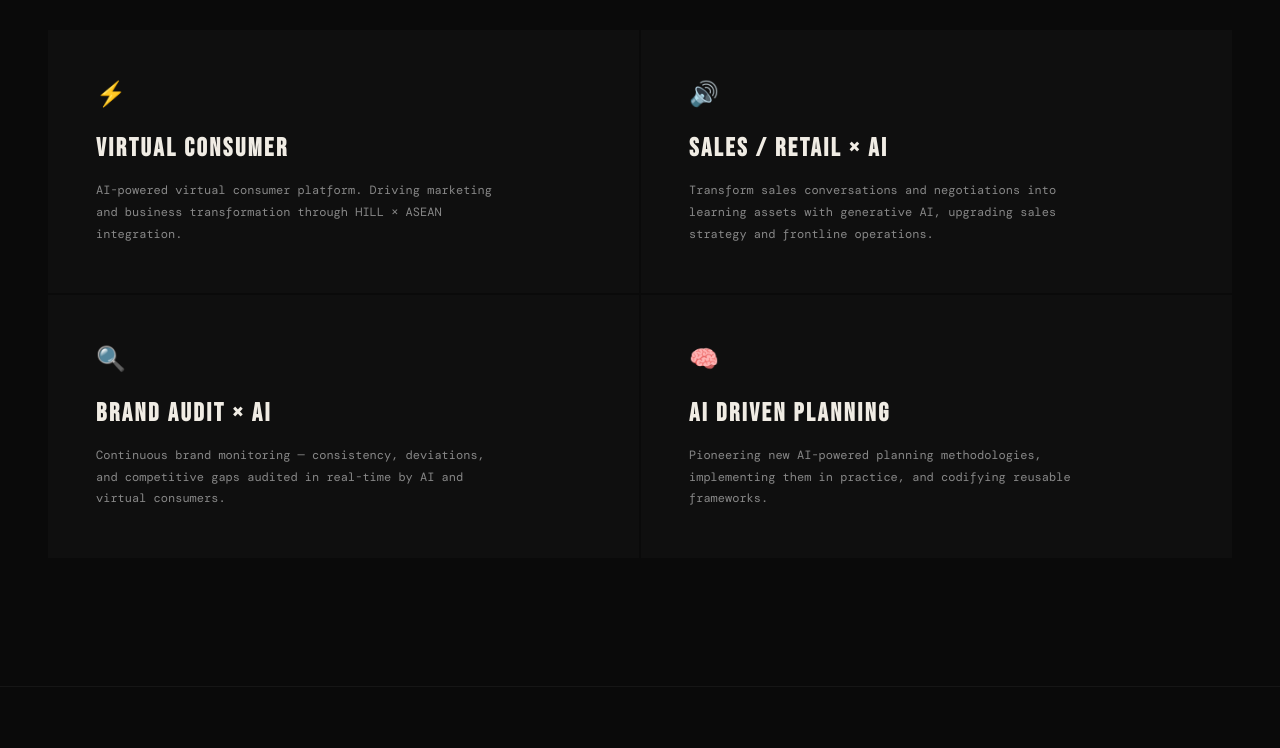
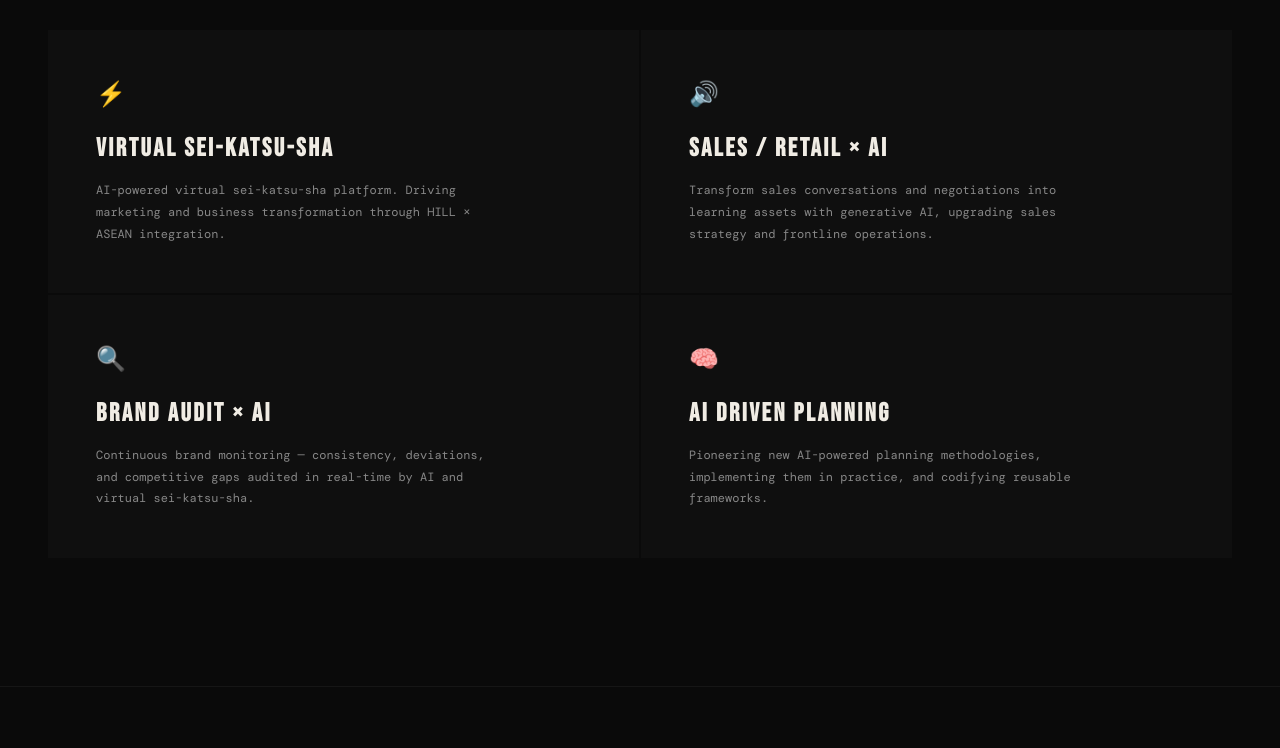
Before and after one commit to takayuki017/bravery-ai-hub, a plain HTML site: page index.html in a window 1280 px wide. Shown: the part 2220-2968 px from the top of the page. Drawn offline with nearby package versions, Linux system fonts and the light colour scheme; a web font is replaced by a local one.

Commit message:
Replace "Consumer" with "Sei-katsu-sha" across all sections
Co-Authored-By: Claude Opus 4.6 <noreply@anthropic.com>

```diff
--- a/index.html
+++ b/index.html
@@ -953,8 +953,8 @@ footer {
   <div class="approach-grid">
     <div class="approach-card reveal reveal-delay-1">
       <span class="card-icon">⚡</span>
-      <h3 class="card-title">VIRTUAL CONSUMER</h3>
-      <p class="card-desc">AI-powered virtual consumer platform. Driving marketing and business transformation through HILL × ASEAN integration.</p>
+      <h3 class="card-title">VIRTUAL SEI-KATSU-SHA</h3>
+      <p class="card-desc">AI-powered virtual sei-katsu-sha platform. Driving marketing and business transformation through HILL × ASEAN integration.</p>
     </div>
     <div class="approach-card reveal reveal-delay-2">
       <span class="card-icon">🔊</span>
@@ -964,7 +964,7 @@ footer {
     <div class="approach-card reveal reveal-delay-3">
       <span class="card-icon">🔍</span>
       <h3 class="card-title">BRAND AUDIT × AI</h3>
-      <p class="card-desc">Continuous brand monitoring — consistency, deviations, and competitive gaps audited in real-time by AI and virtual consumers.</p>
+      <p class="card-desc">Continuous brand monitoring — consistency, deviations, and competitive gaps audited in real-time by AI and virtual sei-katsu-sha.</p>
     </div>
     <div class="approach-card reveal reveal-delay-4">
       <span class="card-icon">🧠</span>
@@ -1022,7 +1022,7 @@ footer {
     <div class="network-node reveal reveal-delay-1">
       <div class="node-flag">🇹🇭</div>
       <div class="node-country">THAILAND</div>
-      <div class="node-role"><span class="node-status"></span>CXO advisory & business-challenge-driven case creation<br>Virtual consumers, sales voice analytics, internal efficiency<br>Contributing to ASEAN-wide Playbook development</div>
+      <div class="node-role"><span class="node-status"></span>CXO advisory & business-challenge-driven case creation<br>Virtual sei-katsu-sha, sales voice analytics, internal efficiency<br>Contributing to ASEAN-wide Playbook development</div>
     </div>
     <div class="network-node reveal reveal-delay-2">
       <div class="node-flag">🇮🇳</div>
@@ -1061,12 +1061,12 @@ footer {
         <div class="service-item-desc">Real-time analysis of sales conversations to build actionable sales intelligence</div>
       </div>
       <div class="service-item">
-        <div class="service-item-name">Virtual Consumer Platform</div>
-        <div class="service-item-desc">Customized AI-powered virtual consumers generating insights for each client</div>
+        <div class="service-item-name">Virtual Sei-katsu-sha Platform</div>
+        <div class="service-item-desc">Customized AI-powered virtual sei-katsu-sha generating insights for each client</div>
       </div>
       <div class="service-item">
         <div class="service-item-name">HILL ASEAN SaaS</div>
-        <div class="service-item-desc">SaaS platform deployment combining HILL methodology with virtual consumers</div>
+        <div class="service-item-desc">SaaS platform deployment combining HILL methodology with virtual sei-katsu-sha</div>
       </div>
     </div>
     <div class="services-divider"></div>
@@ -1074,11 +1074,11 @@ footer {
       <h3 class="services-col-title">AI CONSULTING BUSINESS</h3>
       <div class="service-item">
         <div class="service-item-name">Insight Prompt Engineering</div>
-        <div class="service-item-desc">Extracting deep consumer insights through virtual consumer prompt engineering</div>
+        <div class="service-item-desc">Extracting deep sei-katsu-sha insights through virtual sei-katsu-sha prompt engineering</div>
       </div>
       <div class="service-item">
         <div class="service-item-name">Marketing Strategy Consulting</div>
-        <div class="service-item-desc">Reimagining marketing strategy through virtual consumer-powered intelligence</div>
+        <div class="service-item-desc">Reimagining marketing strategy through virtual sei-katsu-sha-powered intelligence</div>
       </div>
       <div class="service-item">
         <div class="service-item-name">DX Workshop</div>
```
